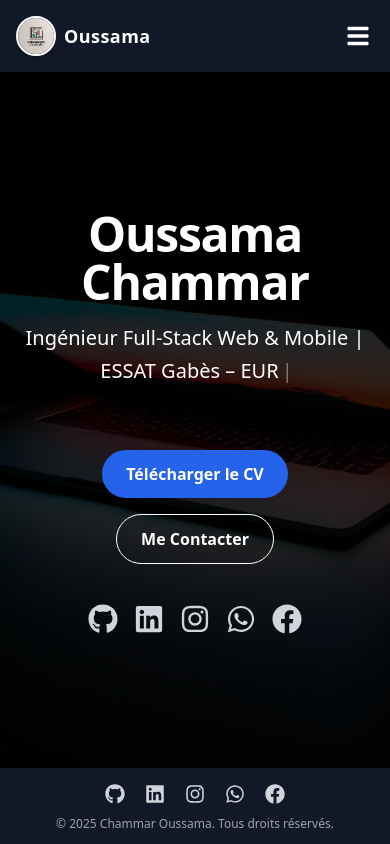
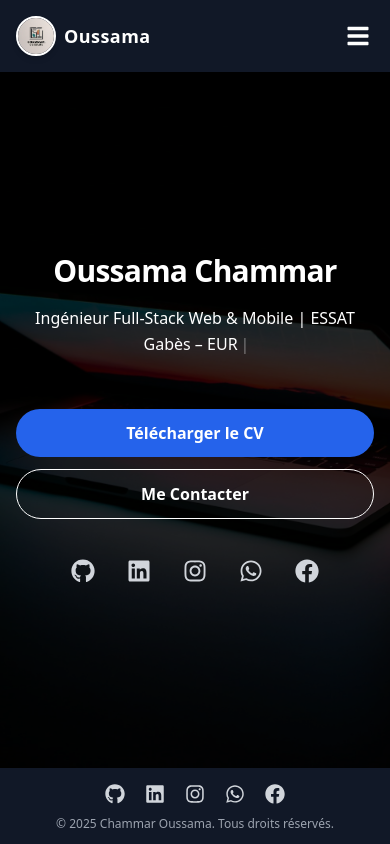
Before and after one commit to CHOUMR11/PortfolioOussama, a React (Vite) app: page / in a window 390 px wide. Shown: the top 844 px of the page. Built offline with nearby package versions, Linux system fonts and the light colour scheme.

Commit message:
Update Hero.jsx

```diff
--- a/src/components/sections/Hero.jsx
+++ b/src/components/sections/Hero.jsx
@@ -23,12 +23,12 @@ function Hero() {
       <div className="absolute inset-0 bg-black opacity-60" aria-hidden="true" />
 
       {/* Contenu principal */}
-      <div className="container mx-auto px-6 text-center relative z-10" data-aos="fade-up">
-        <h1 className="text-5xl md:text-6xl font-extrabold mb-4 tracking-tight">
+      <div className="container mx-auto px-4 sm:px-6 text-center relative z-10" data-aos="fade-up">
+        <h1 className="text-3xl sm:text-4xl md:text-5xl lg:text-6xl font-extrabold mb-4 tracking-tight">
           Oussama Chammar
         </h1>
 
-        <p className="text-xl md:text-2xl mb-8 h-24 font-medium leading-relaxed">
+        <div className="text-base sm:text-lg md:text-xl lg:text-2xl mb-6 sm:mb-8 min-h-[80px] sm:min-h-[100px] md:min-h-[120px] font-medium leading-relaxed">
           <Typewriter
             words={[
               "Ingénieur Full-Stack Web & Mobile | ESSAT Gabès – EUR-ACE | ASIIN",
@@ -42,61 +42,61 @@ function Hero() {
             deleteSpeed={50}
             delaySpeed={1500}
           />
-        </p>
+        </div>
 
         {/* Boutons */}
-        <div className="flex justify-center flex-wrap gap-4 mb-10">
+        <div className="flex flex-col sm:flex-row justify-center items-center gap-3 sm:gap-4 mb-8 sm:mb-10">
           <a
             href="/CV-Oussama.pdf"
             download
-            className="bg-blue-600 hover:bg-blue-700 text-white px-6 py-3 rounded-full font-semibold transition-colors"
+            className="w-full sm:w-auto bg-blue-600 hover:bg-blue-700 text-white px-6 py-3 rounded-full font-semibold transition-colors text-center"
           >
             Télécharger le CV
           </a>
           <a
             href="#contact"
-            className="border border-white text-white hover:bg-white hover:text-gray-900 px-6 py-3 rounded-full font-semibold transition-colors"
+            className="w-full sm:w-auto border border-white text-white hover:bg-white hover:text-gray-900 px-6 py-3 rounded-full font-semibold transition-colors text-center"
           >
             Me Contacter
           </a>
         </div>
 
         {/* Réseaux sociaux */}
-        <div className="flex justify-center space-x-4">
+        <div className="flex justify-center items-center space-x-4 sm:space-x-6">
           <button
             onClick={() => handleClick('https://github.com/CHOUMR11', 'GitHub')}
             aria-label="GitHub"
-            className="text-gray-300 hover:text-blue-400 transition-colors"
+            className="text-gray-300 hover:text-blue-400 transition-colors p-2 rounded-full hover:bg-white hover:bg-opacity-10"
           >
-            <FaGithub className="text-3xl" />
+            <FaGithub className="text-2xl sm:text-3xl" />
           </button>
           <button
             onClick={() => handleClick('https://www.linkedin.com/in/oussama-chammar-687919240', 'LinkedIn')}
             aria-label="LinkedIn"
-            className="text-gray-300 hover:text-blue-400 transition-colors"
+            className="text-gray-300 hover:text-blue-400 transition-colors p-2 rounded-full hover:bg-white hover:bg-opacity-10"
           >
-            <FaLinkedin className="text-3xl" />
+            <FaLinkedin className="text-2xl sm:text-3xl" />
           </button>
           <button
             onClick={() => handleClick('https://www.instagram.com/oussamachammar?igsh=eTVvZHRuNjR5cmJ4', 'Instagram')}
             aria-label="Instagram"
-            className="text-gray-300 hover:text-blue-400 transition-colors"
+            className="text-gray-300 hover:text-blue-400 transition-colors p-2 rounded-full hover:bg-white hover:bg-opacity-10"
           >
-            <FaInstagram className="text-3xl" />
+            <FaInstagram className="text-2xl sm:text-3xl" />
           </button>
           <button
             onClick={() => handleClick('https://wa.me/+21694220760', 'WhatsApp')}
             aria-label="WhatsApp"
-            className="text-gray-300 hover:text-blue-400 transition-colors"
+            className="text-gray-300 hover:text-blue-400 transition-colors p-2 rounded-full hover:bg-white hover:bg-opacity-10"
           >
-            <FaWhatsapp className="text-3xl" />
+            <FaWhatsapp className="text-2xl sm:text-3xl" />
           </button>
           <button
             onClick={() => handleClick('https://www.facebook.com/oussama.chammar.5/', 'Facebook')}
             aria-label="Facebook"
-            className="text-gray-300 hover:text-blue-400 transition-colors"
+            className="text-gray-300 hover:text-blue-400 transition-colors p-2 rounded-full hover:bg-white hover:bg-opacity-10"
           >
-            <FaFacebook className="text-3xl" />
+            <FaFacebook className="text-2xl sm:text-3xl" />
           </button>
         </div>
       </div>
```
